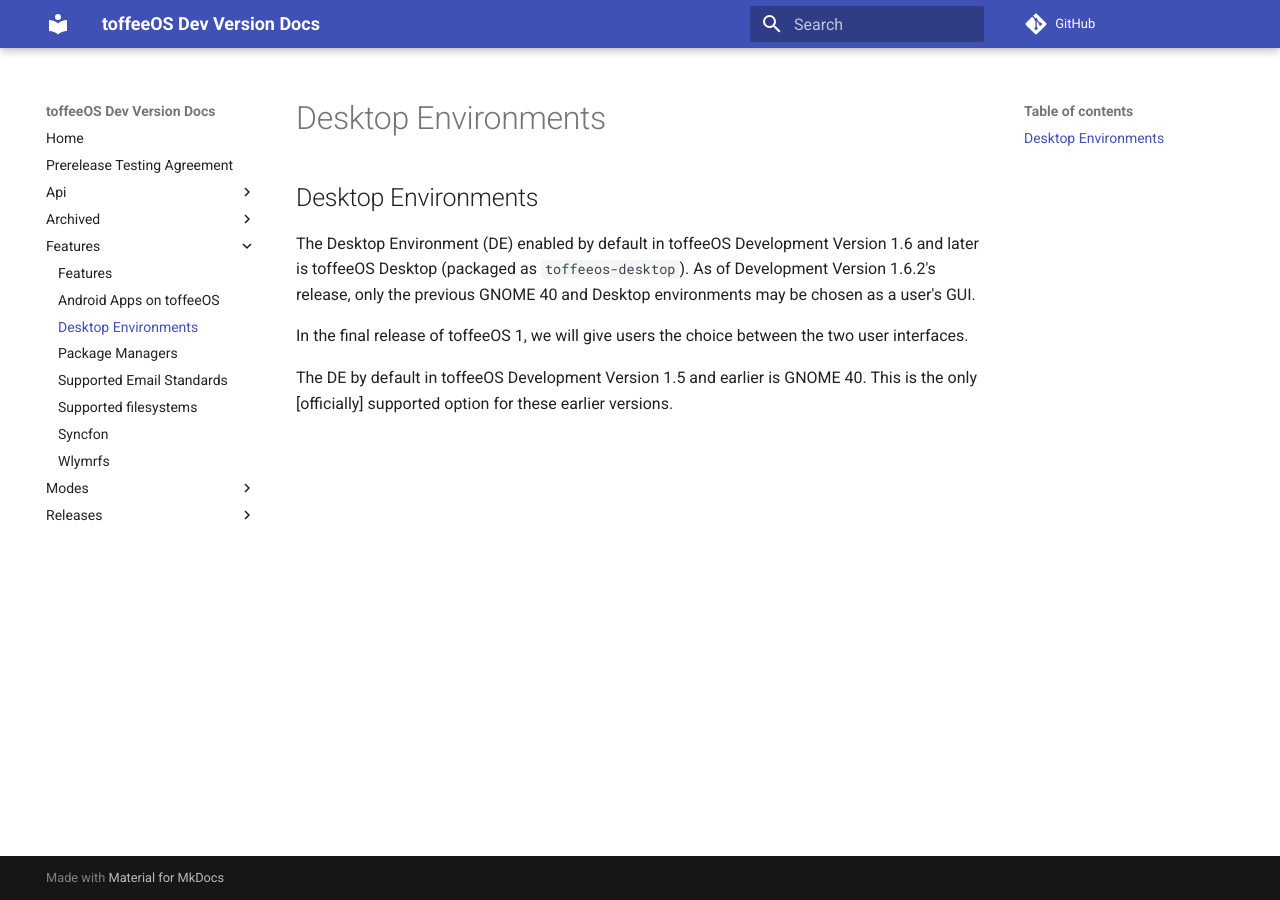
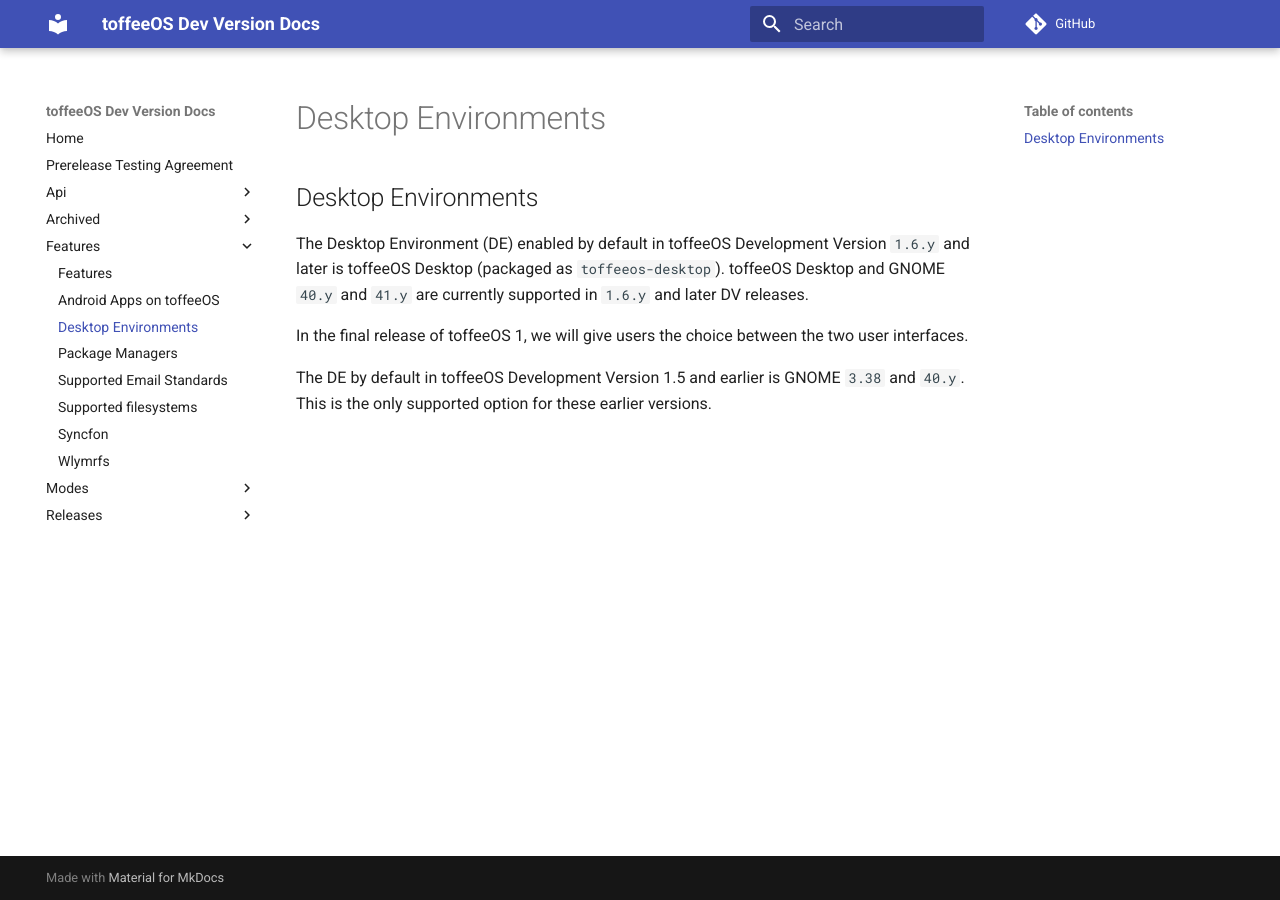
Before and after one commit to Wallymer/toffeeOSdocs, an MkDocs documentation site: the page built from docs/features/desktop-environments.md, in a window 1280 px wide. Built offline with MkDocs 1.6.1 and Material for MkDocs 9.7.7, drawn with Linux system fonts in a browser that asks for light colours; comment, search, counter and statistics services are not loaded.

Commit message:
DE: change DE references
Suggested-by: Owen Archambault <archam@wallymer.com>
Signed-off-by: Slade Watkins <slade@sladewatkins.com>

```diff
--- a/docs/features/desktop-environments.md
+++ b/docs/features/desktop-environments.md
@@ -2,8 +2,8 @@
 title: Desktop Environments
 ---
 ## Desktop Environments
-The Desktop Environment (DE) enabled by default in toffeeOS Development Version 1.6 and later is toffeeOS Desktop (packaged as ``toffeeos-desktop``). As of Development Version 1.6.2's release, only the previous GNOME 40 and Desktop environments may be chosen as a user's GUI.
+The Desktop Environment (DE) enabled by default in toffeeOS Development Version ``1.6.y`` and later is toffeeOS Desktop (packaged as ``toffeeos-desktop``). toffeeOS Desktop and GNOME ``40.y`` and ``41.y`` are currently supported in ``1.6.y`` and later DV releases.
 
 In the final release of toffeeOS 1, we will give users the choice between the two user interfaces.
 
-The DE by default in toffeeOS Development Version 1.5 and earlier is GNOME 40. This is the only [officially] supported option for these earlier versions.
+The DE by default in toffeeOS Development Version 1.5 and earlier is GNOME ``3.38`` and ``40.y``. This is the only supported option for these earlier versions.
```
